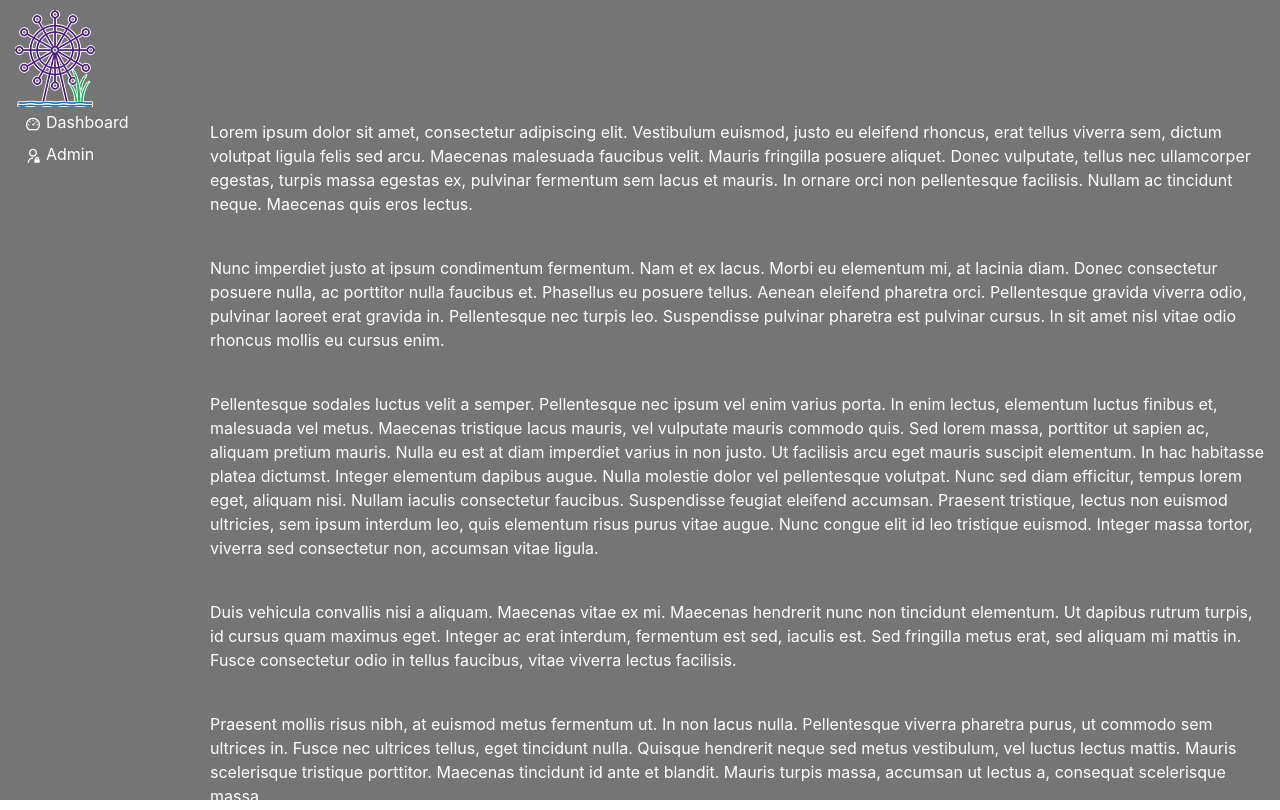
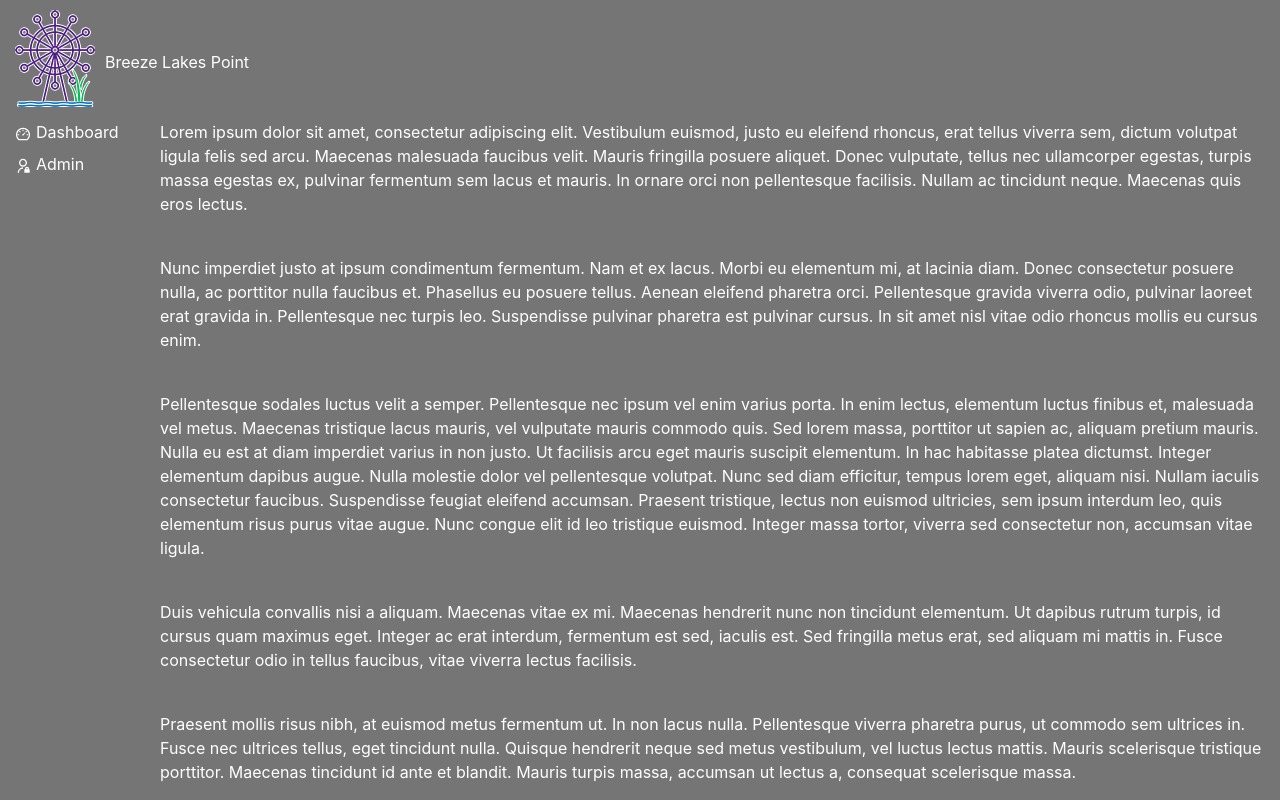
Before and after one commit to kristenkinnearohlmann/breeze-lakes-point-2, a Next.js app: page / in a window 1280 px wide. Built offline with nearby package versions, Linux system fonts and the light colour scheme.

Commit message:
Reduced leftNav width, added site name, adjusted alignment

```diff
--- a/components/appLayout.tsx
+++ b/components/appLayout.tsx
@@ -9,12 +9,12 @@ const AppLayout = ({ children }: { children: any }) => {
         <TopNav></TopNav>
       </Box>
       <Flex>
-        <Box height="calc(100vh - 90px)" width="200px" padding="10px">
+        <Box height="calc(100vh - 90px)" width="150px" padding="10px">
           <LeftNav></LeftNav>
         </Box>
         <Box
           height="calc(100vh - 90px)"
-          width="calc(100vw - 200px)"
+          width="calc(100vw - 150px)"
           padding="10px"
           overflow="auto"
         >
--- a/components/leftNav.tsx
+++ b/components/leftNav.tsx
@@ -27,7 +27,12 @@ const navMenu = [
 
 const LeftNav = () => {
   return (
-    <Box height="calc(100vh - 90px)" width="200px" padding="10px" color="white">
+    <Box
+      height="calc(100vh - 90px)"
+      width="150px"
+      padding="20px 10px 0 0"
+      color="white"
+    >
       <List spacing={2}>
         {navMenu.map((menu) => (
           <ListItem paddingX="5px" fontSize="16px" key={menu.name}>
--- a/components/topNav.tsx
+++ b/components/topNav.tsx
@@ -1,12 +1,17 @@
-import { Box, Flex } from "@chakra-ui/layout";
+import { Box, Flex, Text } from "@chakra-ui/layout";
 import NextImage from "next/image";
 
 const TopNav = () => {
   return (
-    <Box padding="10px 15px">
-      <Box width="80px">
-        <NextImage src="/logo-small.png" height={97} width={80} />
-      </Box>
+    <Box padding="10px 15px" marginBottom="10px">
+      <Flex align="center">
+        <Box width="80px" marginRight="10px">
+          <NextImage src="/logo-small.png" height={97} width={80} />
+        </Box>
+        <Box>
+          <Text>Breeze Lakes Point</Text>
+        </Box>
+      </Flex>
     </Box>
   );
 };
```
